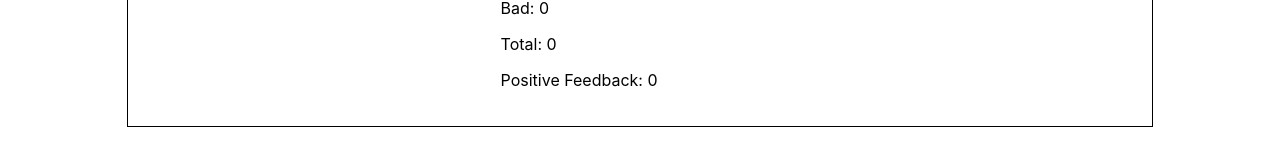
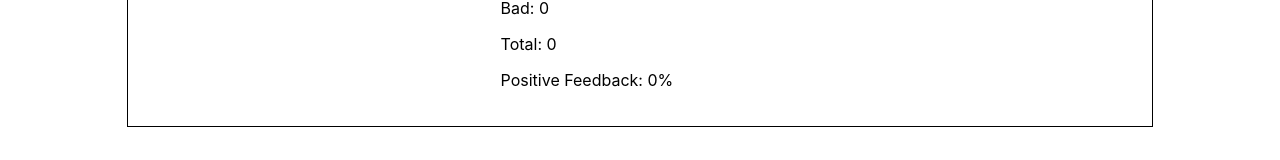
Before and after one commit to 1Anka1/goit-react-hw-02-feedback, a React (Create React App) app: page / in a window 1280 px wide. Shown: the part 317-477 px from the top of the page. Built offline with nearby package versions, Linux system fonts and the light colour scheme; the HTML template or start-up script is replaced by a standard one.

Commit message:
Update task 1

```diff
--- a/src/App.jsx
+++ b/src/App.jsx
@@ -43,9 +43,11 @@ class App extends Component {
     const { good, neutral, bad } = this.state;
     const total = this.countTotal();
     const positivePercentage = this.countPercentage("good");
+
 		return (
 			<Section title={'Task - 1 Feedback widget'}>
-        <FeedbackOptions onLeaveFeedback={this.onLeaveFeedback}/>
+        <FeedbackOptions onLeaveFeedback={this.onLeaveFeedback} />
+        {/* {!total ? "There is no feedback"} */}
         <Statistics good={good} neutral={neutral} bad={bad} total={total} positivePercentage={positivePercentage} />
       </Section>
 		)
--- a/src/components/Statistics/Statistics.jsx
+++ b/src/components/Statistics/Statistics.jsx
@@ -10,7 +10,7 @@ export default function Statistics({ good, neutral, bad, total, positivePercenta
 				<p>Neutral: {neutral}</p>
 				<p>Bad: {bad}</p>
 				<p>Total: {total}</p>
-				<p>Positive Feedback: {positivePercentage}</p>
+				<p>Positive Feedback: {positivePercentage}%</p>
 			</div>
 		</>
 	)
```
